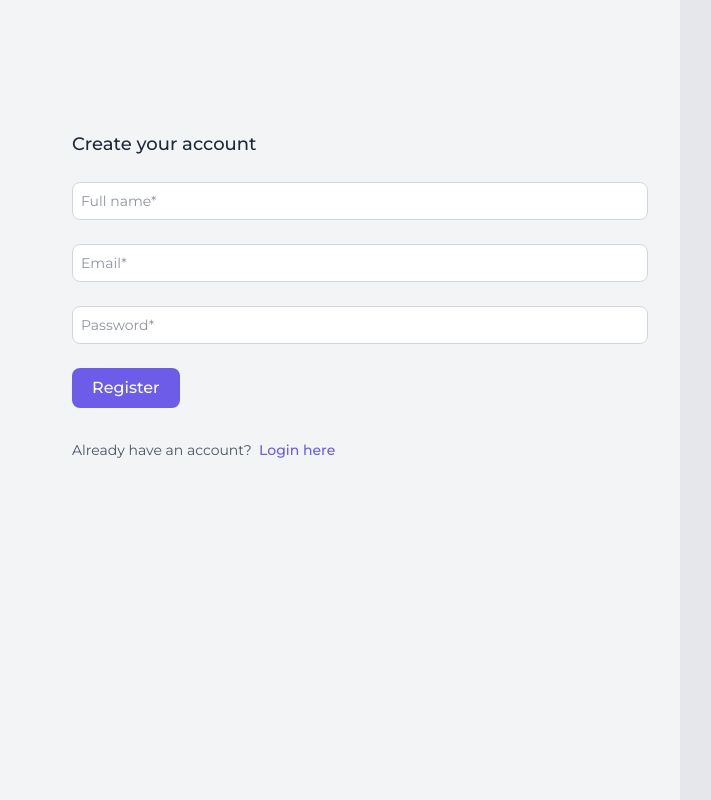
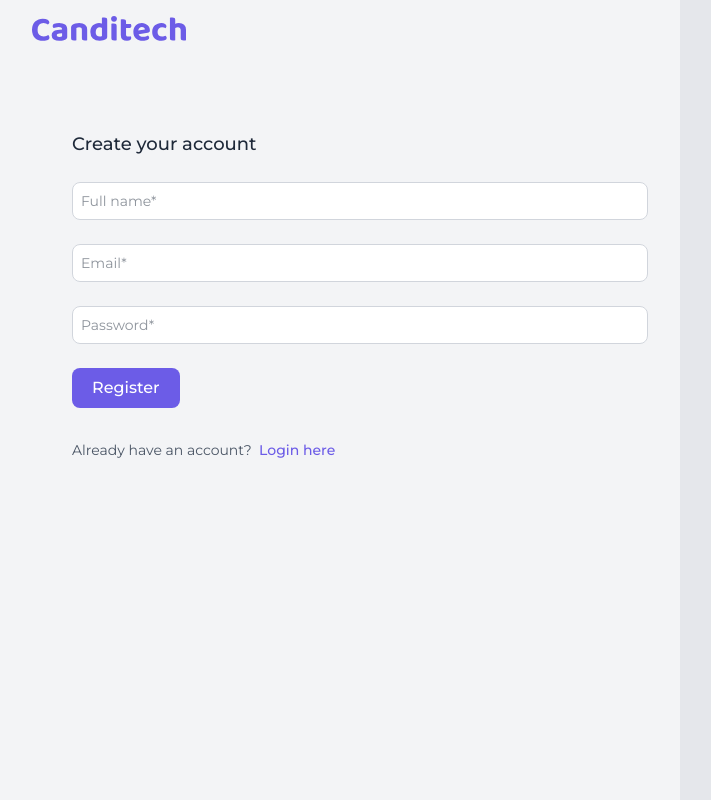
Before and after one commit to ShadipBanik/React-Skill-Assessment-Platform, a React (Vite) app: page /register in a window 1280 px wide. Shown: the whole page, without its empty margins (0-711 px from the left). Built offline with nearby package versions, Linux system fonts and the light colour scheme; no server answers.

Commit message:
updated logo issue

```diff
--- a/src/components/home/auth/register.tsx
+++ b/src/components/home/auth/register.tsx
@@ -49,14 +49,7 @@
       <div className="flex-1 flex flex-col">
         <header className="w-full px-4 py-4 md:px-8 lg:px-8">
           <Link to={"/"}>
-            <svg
-              xmlns="http://www.w3.org/2000/svg"
-              fill="currentColor"
-              viewBox="0 0 130 22"
-              className="app-logo prevent-events"
-            >
-              {/* SVG path omitted for brevity */}
-            </svg>
+             <img src="/images/logo.svg" className="app-logo prevent-events"></img>
           </Link>
         </header>
 
```
